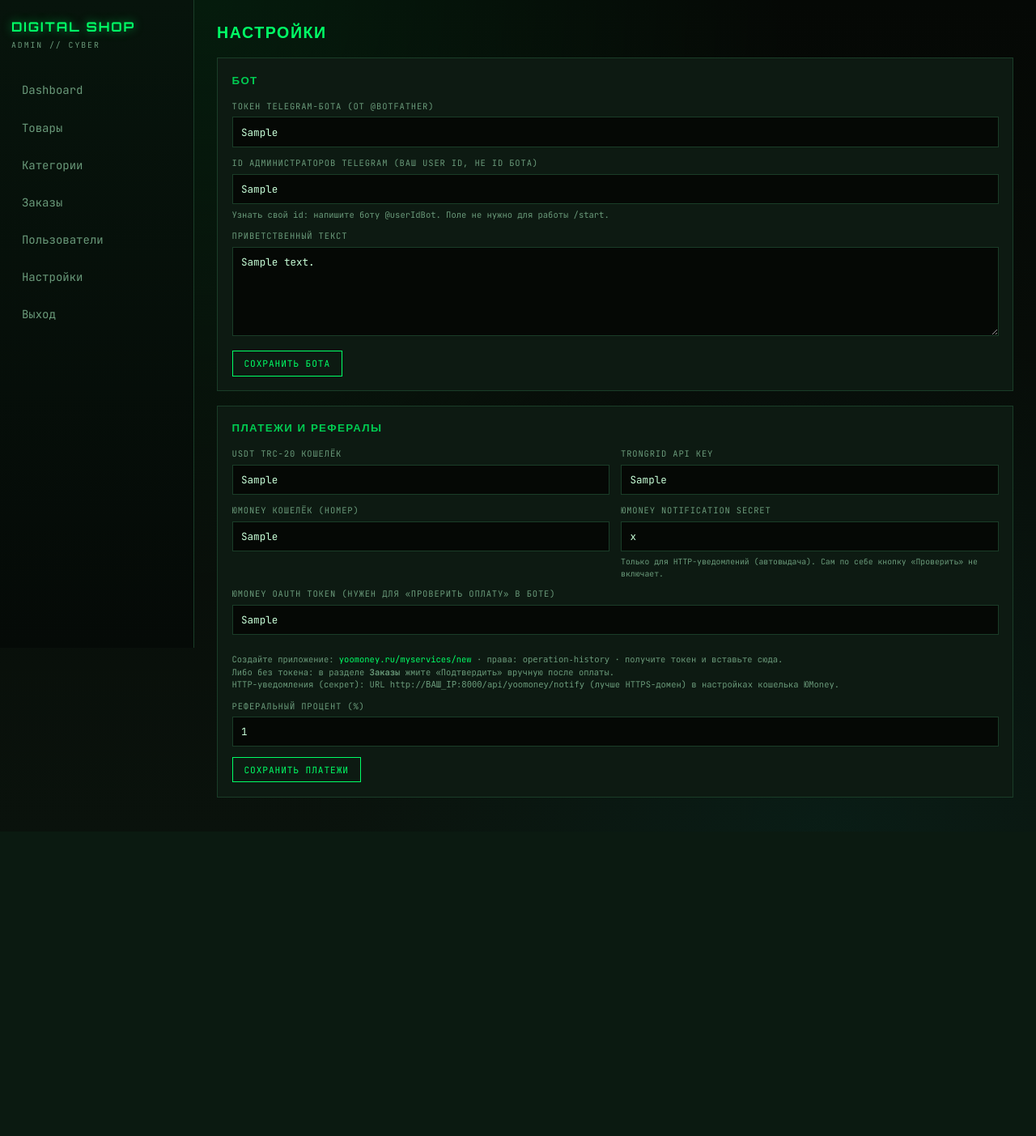
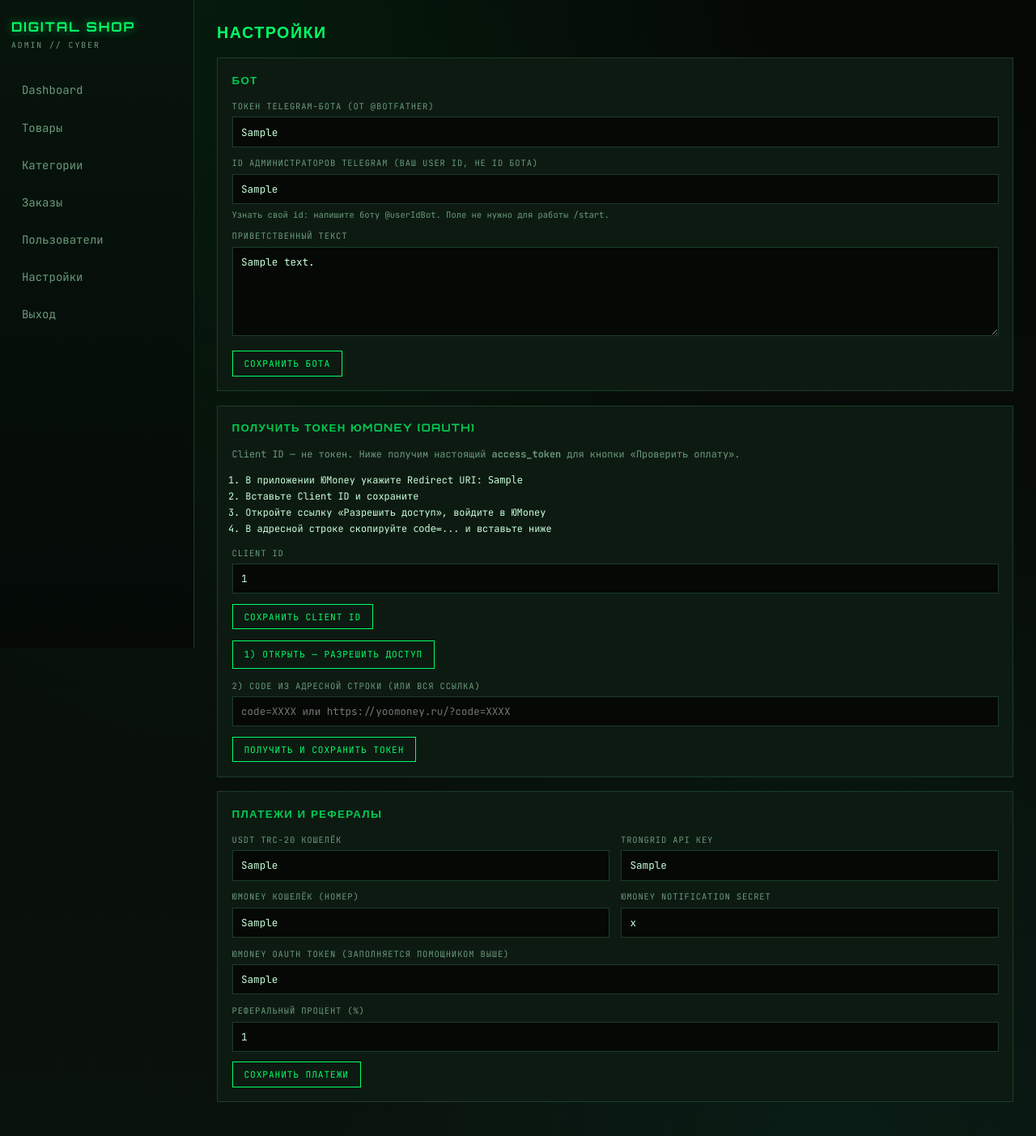
Before and after one commit to samson693000-creator/digital-shop, a Python web app: template web/templates/settings.html in a window 1280 px wide. Shown: the whole page at 81% size. Before the commit the page ends 985 px from the top, so only its background shows below. Run offline with Jinja, Linux system fonts and the light colour scheme; the template is opened without the code that fills it: most values are stand-ins (such as "Sample title", 1, 10 or a date in 2020).

Commit message:
Add YooMoney OAuth helper in admin to exchange code for access token.
Co-authored-by: Cursor <cursoragent@cursor.com>

```diff
--- a/web/templates/settings.html
+++ b/web/templates/settings.html
@@ -10,6 +10,13 @@
 </div>
 {% elif request.query_params.get('saved') %}
 <div class="flash">Сохранено.</div>
+{% endif %}
+
+{% if oauth_ok == 'ok' %}
+<div class="flash">OAuth-токен ЮMoney получен и сохранён. Можно проверять оплату в боте.</div>
+{% endif %}
+{% if oauth_err %}
+<div class="error">Не удалось получить токен: {{ oauth_err }}. Проверьте Client ID, Redirect URI = {{ yoomoney_redirect }}, и что code свежий (одноразовый).</div>
 {% endif %}
 
 <div class="panel">
@@ -25,6 +32,40 @@
     <label>Приветственный текст</label>
     <textarea name="welcome_text">{{ settings.get('welcome_text', '') }}</textarea>
     <button class="btn" type="submit">Сохранить бота</button>
+  </form>
+</div>
+
+<div class="panel" id="yoomoney-oauth">
+  <h2>Получить токен ЮMoney (OAuth)</h2>
+  <p style="color:var(--muted);font-size:0.85rem;">
+    Client ID — не токен. Ниже получим настоящий <b>access_token</b> для кнопки «Проверить оплату».
+  </p>
+  <ol style="color:var(--text);font-size:0.85rem;line-height:1.7;padding-left:1.2rem;">
+    <li>В приложении ЮMoney укажите Redirect URI: <code>{{ yoomoney_redirect }}</code></li>
+    <li>Вставьте Client ID и сохраните</li>
+    <li>Откройте ссылку «Разрешить доступ», войдите в ЮMoney</li>
+    <li>В адресной строке скопируйте <code>code=...</code> и вставьте ниже</li>
+  </ol>
+
+  <form method="post" action="/settings/yoomoney/save-client" style="margin-bottom:1rem;">
+    <label>Client ID</label>
+    <input name="client_id" value="{{ yoomoney_client_id }}" placeholder="ваш client_id" required />
+    <button class="btn" type="submit">Сохранить Client ID</button>
+  </form>
+
+  {% if yoomoney_auth_url %}
+  <p style="margin-bottom:1rem;">
+    <a class="btn" href="{{ yoomoney_auth_url }}" target="_blank" rel="noopener">1) Открыть — Разрешить доступ</a>
+  </p>
+  {% else %}
+  <p style="color:var(--muted);font-size:0.8rem;">Сначала сохраните Client ID — появится кнопка авторизации.</p>
+  {% endif %}
+
+  <form method="post" action="/settings/yoomoney/exchange">
+    <input type="hidden" name="client_id" value="{{ yoomoney_client_id }}" />
+    <label>2) Code из адресной строки (или вся ссылка)</label>
+    <input name="code" placeholder="code=XXXX или https://yoomoney.ru/?code=XXXX" required {% if not yoomoney_client_id %}disabled{% endif %} />
+    <button class="btn" type="submit" {% if not yoomoney_client_id %}disabled{% endif %}>Получить и сохранить токен</button>
   </form>
 </div>
 
@@ -49,21 +90,10 @@
       <div>
         <label>ЮMoney notification secret</label>
         <input name="yoomoney_secret" value="{{ pay.yoomoney_secret }}" />
-        <p style="color:var(--muted);font-size:0.7rem;margin-top:-0.5rem;">
-          Только для HTTP-уведомлений (автовыдача). Сам по себе кнопку «Проверить» не включает.
-        </p>
       </div>
     </div>
-    <label>ЮMoney OAuth token (нужен для «Проверить оплату» в боте)</label>
-    <input name="yoomoney_token" value="{{ pay.yoomoney_token }}" placeholder="длинный токен..." />
-    <p style="color:var(--muted);font-size:0.75rem;">
-      Создайте приложение: <a href="https://yoomoney.ru/myservices/new" target="_blank" rel="noopener">yoomoney.ru/myservices/new</a>
-      · права: <code>operation-history</code> · получите токен и вставьте сюда.<br>
-      Либо без токена: в разделе <b>Заказы</b> жмите «Подтвердить» вручную после оплаты.<br>
-      HTTP-уведомления (секрет): URL
-      <code>http://ВАШ_IP:8000/api/yoomoney/notify</code>
-      (лучше HTTPS-домен) в настройках кошелька ЮMoney.
-    </p>
+    <label>ЮMoney OAuth token (заполняется помощником выше)</label>
+    <input name="yoomoney_token" value="{{ pay.yoomoney_token }}" placeholder="появится после получения токена" />
     <label>Реферальный процент (%)</label>
     <input name="referral_percent" type="number" step="0.01" min="0" max="100" value="{{ pay.referral_percent }}" />
     <button class="btn" type="submit">Сохранить платежи</button>
```
Also changed, not shown: web/routes/settings.py (+80 -0 lines).
